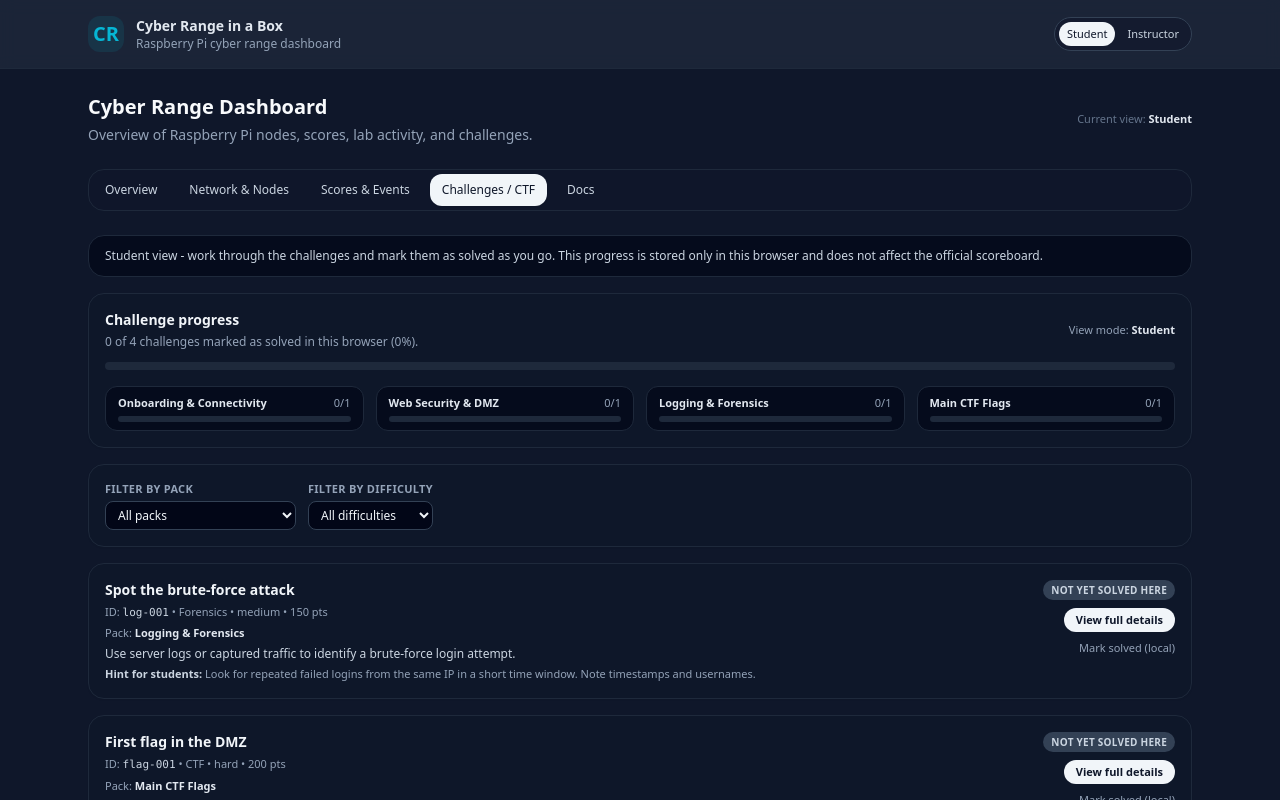
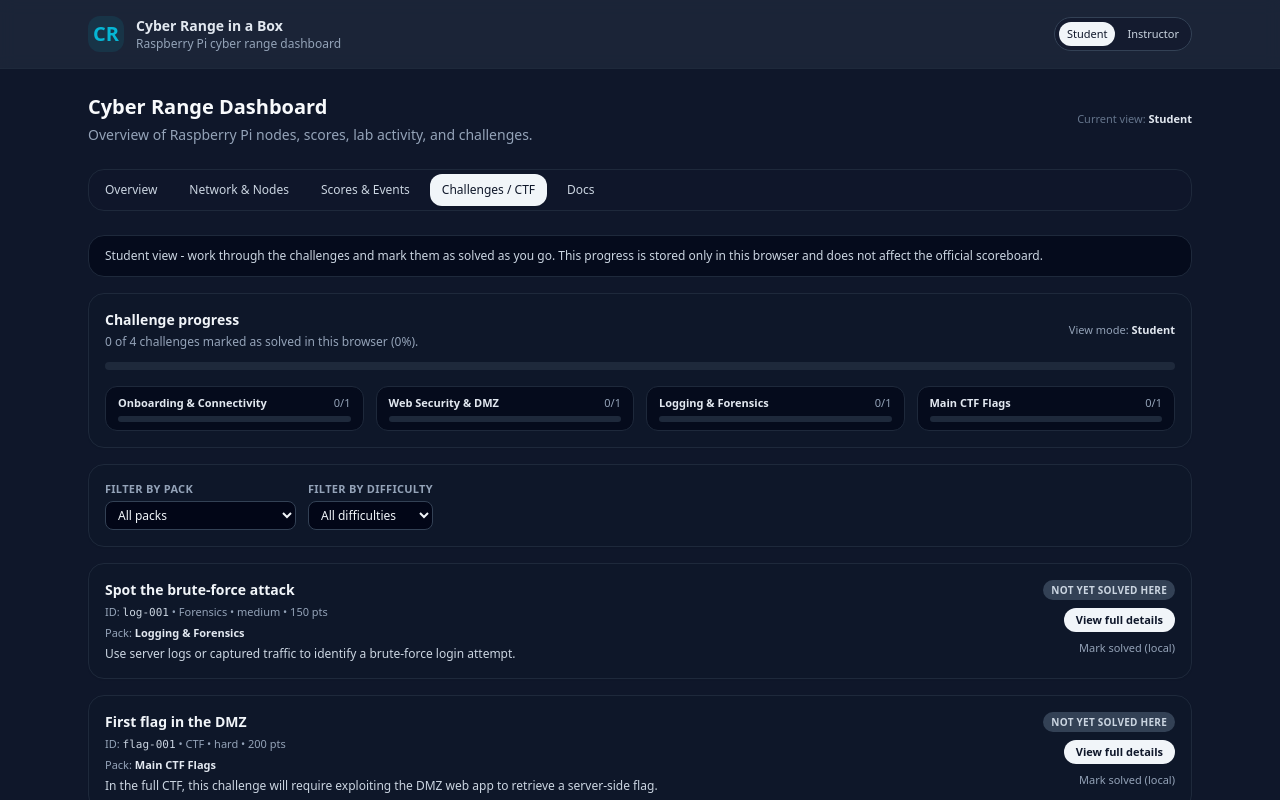
Before and after one commit to alicesquivel/cyber-range-dashboard, a React (Vite) app: page / in a window 1280 px wide. Both pictures are taken after a click on the button "Challenges / CTF". Shown: the top 800 px of the page. Built offline with nearby package versions, Linux system fonts and the light colour scheme.

Commit message:
feat: improve challenge display with compact info and toggleable details

```diff
--- a/src/components/challenges/ChallengesTab.jsx
+++ b/src/components/challenges/ChallengesTab.jsx
@@ -249,10 +249,12 @@ export default function ChallengesTab({ viewMode }) {
             <React.Fragment key={ch.id}>
               <article className="rounded-2xl border border-slate-800 bg-slate-900/70 p-4 shadow-sm">
                 <div className="flex flex-col gap-3 sm:flex-row sm:items-start sm:justify-between">
+                  {/* LEFT SIDE: compact info */}
                   <div className="space-y-1">
                     <h3 className="text-sm font-semibold text-slate-100">
                       {ch.title}
                     </h3>
+
                     <p className="text-[11px] text-slate-400">
                       ID:{" "}
                       <span className="font-mono lowercase text-slate-300">
@@ -260,6 +262,7 @@ export default function ChallengesTab({ viewMode }) {
                       </span>{" "}
                       • {ch.category} • {ch.difficulty} • {ch.points} pts
                     </p>
+
                     {pack && (
                       <p className="text-[11px] text-slate-400">
                         Pack:{" "}
@@ -269,20 +272,15 @@ export default function ChallengesTab({ viewMode }) {
                       </p>
                     )}
 
-                    {/* main summary */}
-                    <p className="mt-1 text-xs text-slate-300">{ch.summary}</p>
-
-                    {/* surface the student hint so it isn't hidden */}
-                    {ch.studentHint && (
-                      <p className="mt-2 text-[11px] text-slate-400">
-                        <span className="font-semibold text-slate-300">
-                          Hint for students:
-                        </span>{" "}
-                        {ch.studentHint}
+                    {/* short summary only */}
+                    {ch.summary && (
+                      <p className="mt-1 text-xs text-slate-300">
+                        {ch.summary}
                       </p>
                     )}
                   </div>
 
+                  {/* RIGHT SIDE: status + buttons */}
                   <div className="flex flex-col items-start gap-2 text-xs sm:items-end">
                     <span
                       className={
@@ -299,7 +297,9 @@ export default function ChallengesTab({ viewMode }) {
 
                     <button
                       type="button"
-                      onClick={() => setActiveChallengeId(ch.id)}
+                      onClick={() =>
+                        setActiveChallengeId(isActive ? null : ch.id)
+                      }
                       className="rounded-full bg-slate-100 px-3 py-1 text-[11px] font-semibold text-slate-900 hover:bg-slate-200"
                     >
                       {isActive ? "Hide details" : "View full details"}
```
